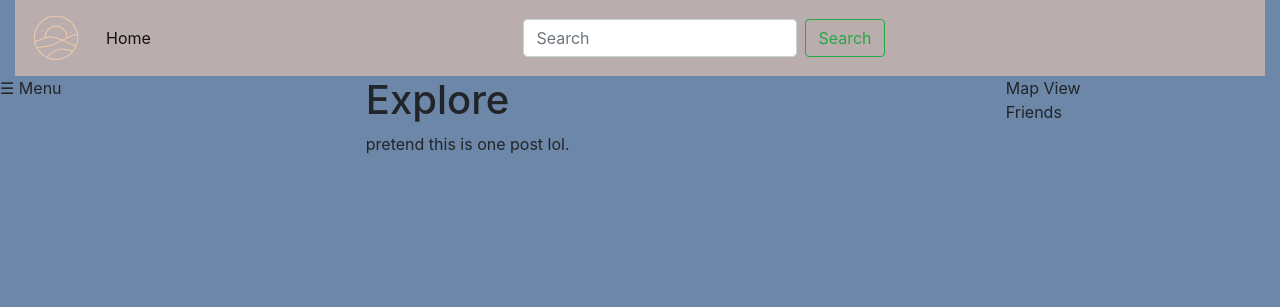
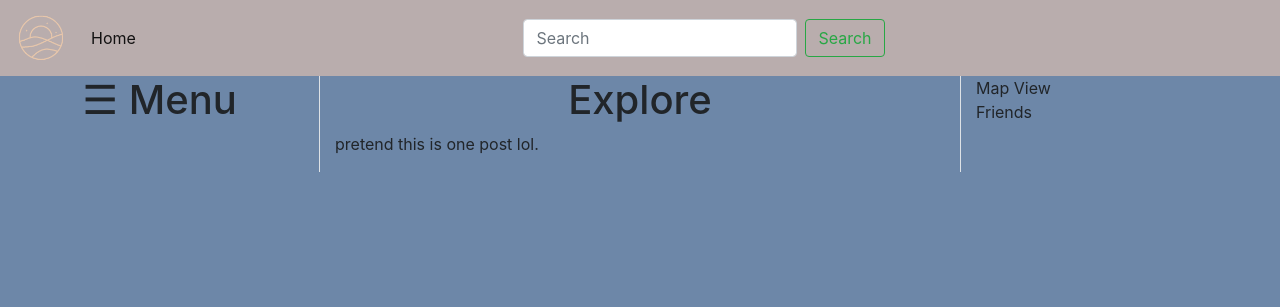
Before and after one commit to Mcheese134/CSC210Project, a Flask app: page / in a window 1280 px wide. Shown: the top 307 px of the page. Run offline with Flask 2, Linux system fonts and the light colour scheme; some libraries are stand-ins or nearby versions.

Commit message:
Sidenav additions

```diff
--- a/app.py
+++ b/app.py
@@ -14,3 +14,11 @@ def index():
 @app.route('/login')
 def login():
         return render_template('login.html')
+
+@app.route('/create')
+def create():
+        return render_template('create.html')
+
+@app.route('/profile')
+def profile():
+        return render_template('profile.html')
--- a/static/js/scripts.js
+++ b/static/js/scripts.js
@@ -3,7 +3,6 @@ $(document).ready(function () {
 
 
     var modal = document.getElementById('loginForm');
-    var menu = false;
 
     // When the user clicks anywhere outside of the modal, close it
     window.onclick = function(event) {
@@ -25,7 +24,7 @@ $(document).ready(function () {
 
 function openNav() {
   console.log("I opened");
-  document.getElementById("mySidenav").style.width = "250px";
+  document.getElementById("mySidenav").style.width = "100%";
 }
 
 function closeNav() {
--- a/static/stylesheets/styles.css
+++ b/static/stylesheets/styles.css
@@ -1,7 +1,7 @@
 .sidenav {
-  height: 100%;
+  height: 100vh;
   width: 0;
-  position: fixed;
+  position: absolute;
   z-index: 1;
   top: 0;
   left: 0;
@@ -32,6 +32,14 @@
   margin-left: 50px;
 }
 
+h1 {
+  text-align: center;
+}
+
+.navbar-expand-lg{
+  width: 100%;
+}
+
 @media screen and (max-height: 450px) {
   .sidenav {padding-top: 15px;}
   .sidenav a {font-size: 18px;}
--- a/templates/index.html
+++ b/templates/index.html
@@ -26,10 +26,9 @@
 <body style="background-color: #6D87A8;">
 
     <div class="container-fluid">
-        <div class="row">
-            <div class="col">
+        <div class="row ">
                 <nav class="navbar navbar-expand-lg navbar-light" style="background-color: #b9adad">
-                    <a class="navbar-brand" href="../templates/index.html"><img
+                    <a class="navbar-brand" href="/"><img
                             src="{{url_for('static', filename='logoTransp.png')}}" height=50></a>
                     <button class="navbar-toggler" type="button" data-toggle="collapse" data-target="#adventureNav"
                         aria-controls="navbarNav" aria-expanded="false" aria-label="Toggle navigation">
@@ -38,7 +37,7 @@
                     <div class="collapse navbar-collapse" id="adventureNav">
                         <ul class="navbar-nav">
                             <li class="nav-item active">
-                                <a class="nav-link" href="../templates/index.html">Home<span class="sr-only">(current)</span></a>
+                                <a class="nav-link" href="/">Home<span class="sr-only">(current)</span></a>
                             </li>
                         </ul>
                     </div>
@@ -51,37 +50,30 @@
 
                     </div>
                 </nav>
-            </div>
         </div>
 
 
-        <!-- <div class = "row">
-            <div class="col align-self-center">
-                <img src="{{url_for('static', filename='abSS.png')}}"
-                    style="display: block; margin-left: auto; margin-right: auto; height: 250px; width: 50%;">
-            </div>
-
-        </div> -->
-
         <div class="row">
 
-            <span style="font-size: 32;" id="Menu">&#9776; Menu</span>
 
-            <div class="col">
+            <div class="col border-right" >
+
+                <h1 style="font-size: 32;" id="Menu">&#9776; Menu</h1>
+
                 <div class="sidenav" id="mySidenav">
                     <a href="javascript:void(0)" class="closebtn" id="closebtn">&times;</a>
-                    <img src="{{url_for('static', filename='abSS.png')}}"
-                        style="display: block; margin-left: auto; margin-right: auto; height: 100px; width: 100px;">
-                    <a href="#">Profile</a>
-                    <a href="../templates/login.html">Login</a>
-                    <a href="#">Create Submission</a>
+                    <img class = "border-bottom" src="{{url_for('static', filename='abSS.png')}}"
+                        style="display: block; margin-left: auto; margin-right: auto; height: 15vh; width: 15vw;">
+                    <a href="/profile">Profile</a>
+                    <a href="/login">Login</a>
+                    <a href="/create">Create Submission</a>
                 </div>
             </div>
             <div class="col-6">
                 <h1>Explore</h1>
                 <p> pretend this is one post lol.</p>
             </div>
-            <div class="col">
+            <div class="col border-left">
                 <div class="container">
                     <div class="row">
                         <span>Map View</span>
```
